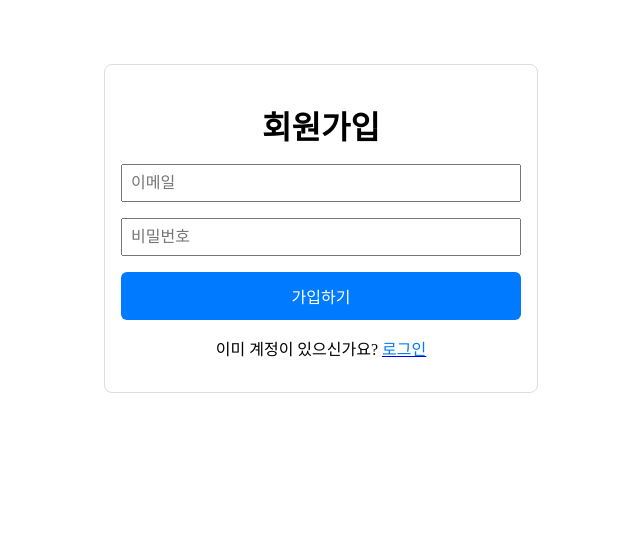
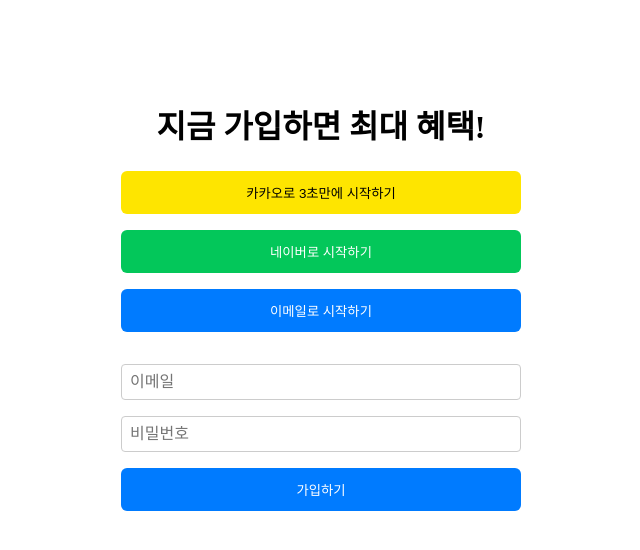
Before and after one commit to manlounge/manlounge-web, a Next.js app: page /signup in a window 1280 px wide. Shown: the top 550 px of the page, without its empty margins (319-959 px from the left). Built offline with nearby package versions, Linux system fonts and the light colour scheme.

Commit message:
social + email signup buttons

```diff
--- a/pages/signup.tsx
+++ b/pages/signup.tsx
@@ -1,63 +1,121 @@
 // pages/signup.tsx
-import { useState } from "react"
-import Link from "next/link"
+import { useState, useRef } from "react"
 
 export default function Signup() {
   const [email, setEmail] = useState("")
   const [password, setPassword] = useState("")
+  const formRef = useRef<HTMLDivElement>(null)
 
+  // 소셜 로그인 / 회원가입 시작
+  const handleSocial = (url: string) => {
+    window.location.href = url
+  }
+
+  // 이메일 폼으로 스크롤
+  const handleEmailClick = () => {
+    formRef.current?.scrollIntoView({ behavior: "smooth" })
+  }
+
+  // 이메일 회원가입 제출
   const handleSubmit = (e: React.FormEvent) => {
     e.preventDefault()
-    // TODO: Firebase 등으로 회원가입 로직 구현
-    console.log("가입 요청:", { email, password })
+    // TODO: Firebase 등으로 이메일/비밀번호 회원가입 처리
+    console.log("이메일 가입 요청:", { email, password })
   }
 
   return (
-    <div style={{
-      maxWidth: "400px",
-      margin: "4rem auto",
-      padding: "1rem",
-      border: "1px solid #ddd",
-      borderRadius: "0.5rem",
-      textAlign: "center"
-    }}>
-      <h1 style={{ marginBottom: "1rem" }}>회원가입</h1>
+    <div style={{ maxWidth: 400, margin: "4rem auto", padding: "1rem" }}>
+      <h1 style={{ textAlign: "center", marginBottom: "1.5rem" }}>
+        지금 가입하면 최대 혜택!
+      </h1>
+
+      {/* 1) 소셜 / 이메일 선택 버튼 */}
+      <div style={{ display: "grid", gap: "1rem", marginBottom: "2rem" }}>
+        <button
+          style={{
+            backgroundColor: "#FEE500",
+            color: "#000",
+            padding: "0.75rem",
+            border: "none",
+            borderRadius: "0.375rem",
+            cursor: "pointer",
+          }}
+          onClick={() => handleSocial("/api/auth/kakao")}
+        >
+          카카오로 3초만에 시작하기
+        </button>
+        <button
+          style={{
+            backgroundColor: "#03C75A",
+            color: "#fff",
+            padding: "0.75rem",
+            border: "none",
+            borderRadius: "0.375rem",
+            cursor: "pointer",
+          }}
+          onClick={() => handleSocial("/api/auth/naver")}
+        >
+          네이버로 시작하기
+        </button>
+        <button
+          style={{
+            backgroundColor: "#007BFF",
+            color: "#fff",
+            padding: "0.75rem",
+            border: "none",
+            borderRadius: "0.375rem",
+            cursor: "pointer",
+          }}
+          onClick={handleEmailClick}
+        >
+          이메일로 시작하기
+        </button>
+      </div>
+
+      {/* 2) 이메일/비밀번호 폼 */}
+      <div ref={formRef}>
         <form onSubmit={handleSubmit} style={{ display: "grid", gap: "1rem" }}>
           <input
             type="email"
             placeholder="이메일"
             value={email}
-          onChange={e => setEmail(e.target.value)}
+            onChange={(e) => setEmail(e.target.value)}
             required
-          style={{ padding: "0.5rem", fontSize: "1rem" }}
+            style={{
+              padding: "0.5rem",
+              fontSize: "1rem",
+              borderRadius: "0.25rem",
+              border: "1px solid #ccc",
+            }}
           />
           <input
             type="password"
             placeholder="비밀번호"
             value={password}
-          onChange={e => setPassword(e.target.value)}
+            onChange={(e) => setPassword(e.target.value)}
             required
-          style={{ padding: "0.5rem", fontSize: "1rem" }}
+            style={{
+              padding: "0.5rem",
+              fontSize: "1rem",
+              borderRadius: "0.25rem",
+              border: "1px solid #ccc",
+            }}
           />
           <button
             type="submit"
             style={{
-            padding: "0.75rem",
               backgroundColor: "#007BFF",
               color: "#fff",
+              padding: "0.75rem",
               border: "none",
-            fontSize: "1rem",
               borderRadius: "0.375rem",
-            cursor: "pointer"
+              cursor: "pointer",
             }}
           >
             가입하기
           </button>
         </form>
-      <p style={{ marginTop: "1rem" }}>
-        이미 계정이 있으신가요?{" "}
-        <Link href="/signin"><a style={{ color: "#007BFF" }}>로그인</a></Link>
-      </p>
+      </div>
     </div>
   )
 }
```
Lines whose indentation alone changed are shown as unchanged.
